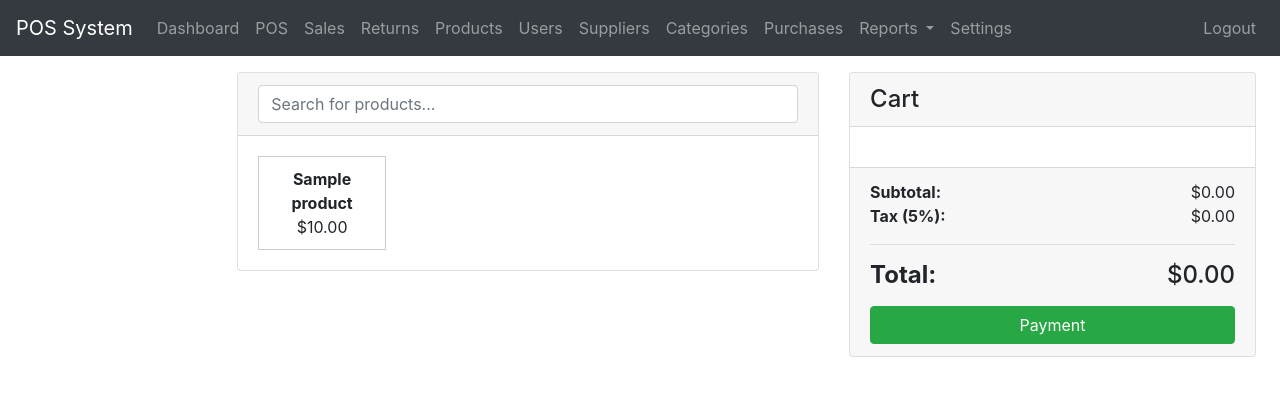
After one commit to priyeshdaspookulangara/pos, a PHP site: page /pos/pos.php in a window 1280 px wide. The commit adds this page. Shown: the top 396 px of the page. Run offline with PHP 8.4, Linux system fonts and the light colour scheme; the visitor is signed in with stand-in values (Sample User, id 1); tables that the repository leaves empty hold one stand-in row (values such as "Sample post"); some libraries are stand-ins or nearby versions.

Commit message:
I implemented the core POS and sales functionality. This includes the POS interface, cart logic, payment processing, receipt generation, and the sales and returns module. The system is now capable of processing sales and handling customer returns.

```diff
--- /dev/null
+++ b/pos/pos.php
@@ -0,0 +1,266 @@
+<?php
+require_once '../templates/header.php';
+
+// Fetch products for the search
+$sql_products = "SELECT id, name, selling_price, current_stock FROM products WHERE current_stock > 0";
+$result_products = mysqli_query($conn, $sql_products);
+$products = mysqli_fetch_all($result_products, MYSQLI_ASSOC);
+?>
+
+<style>
+    .product-grid {
+        display: grid;
+        grid-template-columns: repeat(auto-fill, minmax(120px, 1fr));
+        gap: 10px;
+        max-height: 70vh;
+        overflow-y: auto;
+    }
+    .product-card {
+        border: 1px solid #ccc;
+        padding: 10px;
+        text-align: center;
+        cursor: pointer;
+    }
+    .product-card:hover {
+        background-color: #f0f0f0;
+    }
+    .cart-item {
+        display: flex;
+        justify-content: space-between;
+        align-items: center;
+        padding: 5px 0;
+    }
+</style>
+
+<div class="row pt-3">
+    <!-- POS Interface -->
+    <div class="col-md-7">
+        <div class="card">
+            <div class="card-header">
+                <input type="text" id="product-search" class="form-control" placeholder="Search for products...">
+            </div>
+            <div class="card-body product-grid">
+                <?php foreach ($products as $product): ?>
+                    <div class="product-card" data-id="<?php echo $product['id']; ?>" data-name="<?php echo $product['name']; ?>" data-price="<?php echo $product['selling_price']; ?>">
+                        <strong><?php echo $product['name']; ?></strong>
+                        <br>
+                        <span>$<?php echo $product['selling_price']; ?></span>
+                    </div>
+                <?php endforeach; ?>
+            </div>
+        </div>
+    </div>
+
+    <!-- Cart -->
+    <div class="col-md-5">
+        <div class="card">
+            <div class="card-header">
+                <h4 class="mb-0">Cart</h4>
+            </div>
+            <div class="card-body" id="cart">
+                <!-- Cart items will be added here -->
+            </div>
+            <div class="card-footer">
+                <div class="d-flex justify-content-between">
+                    <strong>Subtotal:</strong>
+                    <span id="subtotal">$0.00</span>
+                </div>
+                <div class="d-flex justify-content-between">
+                    <strong>Tax (5%):</strong>
+                    <span id="tax">$0.00</span>
+                </div>
+                <hr>
+                <div class="d-flex justify-content-between h4">
+                    <strong>Total:</strong>
+                    <span id="total">$0.00</span>
+                </div>
+                <button class="btn btn-success btn-block mt-3" id="payment-btn" data-toggle="modal" data-target="#payment-modal">Payment</button>
+            </div>
+        </div>
+    </div>
+</div>
+
+<!-- Payment Modal -->
+<div class="modal fade" id="payment-modal" tabindex="-1" role="dialog" aria-labelledby="paymentModalLabel" aria-hidden="true">
+    <div class="modal-dialog" role="document">
+        <div class="modal-content">
+            <div class="modal-header">
+                <h5 class="modal-title" id="paymentModalLabel">Process Payment</h5>
+                <button type="button" class="close" data-dismiss="modal" aria-label="Close">
+                    <span aria-hidden="true">&times;</span>
+                </button>
+            </div>
+            <div class="modal-body">
+                <div class="form-group">
+                    <label for="payment-method">Payment Method</label>
+                    <select id="payment-method" class="form-control">
+                        <option value="Cash">Cash</option>
+                        <option value="Card">Card</option>
+                    </select>
+                </div>
+                <div class="form-group">
+                    <label for="amount-paid">Amount Paid</label>
+                    <input type="number" id="amount-paid" class="form-control" placeholder="Enter amount paid">
+                </div>
+                <div class="alert alert-info">
+                    <strong>Total Due:</strong> <span id="total-due"></span>
+                </div>
+            </div>
+            <div class="modal-footer">
+                <button type="button" class="btn btn-secondary" data-dismiss="modal">Close</button>
+                <button type="button" class="btn btn-primary" id="process-payment-btn">Process</button>
+            </div>
+        </div>
+    </div>
+</div>
+
+<script>
+document.addEventListener('DOMContentLoaded', function() {
+    const productGrid = document.querySelector('.product-grid');
+    const cart = document.getElementById('cart');
+    const subtotalEl = document.getElementById('subtotal');
+    const taxEl = document.getElementById('tax');
+    const totalEl = document.getElementById('total');
+    const productSearch = document.getElementById('product-search');
+    let cartItems = {};
+
+    // Add product to cart
+    productGrid.addEventListener('click', function(e) {
+        if (e.target.closest('.product-card')) {
+            const card = e.target.closest('.product-card');
+            const productId = card.dataset.id;
+
+            if (cartItems[productId]) {
+                cartItems[productId].quantity++;
+            } else {
+                cartItems[productId] = {
+                    id: productId,
+                    name: card.dataset.name,
+                    price: parseFloat(card.dataset.price),
+                    quantity: 1
+                };
+            }
+            renderCart();
+        }
+    });
+
+    // Render cart items
+    function renderCart() {
+        cart.innerHTML = '';
+        let subtotal = 0;
+
+        for (const id in cartItems) {
+            const item = cartItems[id];
+            subtotal += item.price * item.quantity;
+
+            const cartItem = document.createElement('div');
+            cartItem.classList.add('cart-item');
+            cartItem.innerHTML = `
+                <div>
+                    <strong>${item.name}</strong>
+                    <br>
+                    <small>$${item.price.toFixed(2)}</small>
+                </div>
+                <div>
+                    <button class="btn btn-sm btn-secondary" onclick="updateQuantity('${id}', -1)">-</button>
+                    <span class="mx-2">${item.quantity}</span>
+                    <button class="btn btn-sm btn-secondary" onclick="updateQuantity('${id}', 1)">+</button>
+                    <button class="btn btn-sm btn-danger ml-2" onclick="removeItem('${id}')">x</button>
+                </div>
+            `;
+            cart.appendChild(cartItem);
+        }
+
+        const tax = subtotal * 0.05;
+        const total = subtotal + tax;
+
+        subtotalEl.textContent = `$${subtotal.toFixed(2)}`;
+        taxEl.textContent = `$${tax.toFixed(2)}`;
+        totalEl.textContent = `$${total.toFixed(2)}`;
+    }
+
+    // Update item quantity
+    window.updateQuantity = function(id, change) {
+        if (cartItems[id]) {
+            cartItems[id].quantity += change;
+            if (cartItems[id].quantity <= 0) {
+                delete cartItems[id];
+            }
+            renderCart();
+        }
+    }
+
+    // Remove item from cart
+    window.removeItem = function(id) {
+        if (cartItems[id]) {
+            delete cartItems[id];
+            renderCart();
+        }
+    }
+
+    // Product search
+    productSearch.addEventListener('keyup', function() {
+        const searchTerm = productSearch.value.toLowerCase();
+        const productCards = document.querySelectorAll('.product-card');
+        productCards.forEach(card => {
+            const productName = card.dataset.name.toLowerCase();
+            if (productName.includes(searchTerm)) {
+                card.style.display = 'block';
+            } else {
+                card.style.display = 'none';
+            }
+        });
+    });
+
+    // Payment button
+    const paymentBtn = document.getElementById('payment-btn');
+    const processPaymentBtn = document.getElementById('process-payment-btn');
+    const totalDueEl = document.getElementById('total-due');
+
+    paymentBtn.addEventListener('click', function() {
+        if (Object.keys(cartItems).length === 0) {
+            alert('Cart is empty!');
+            $('#payment-modal').modal('hide');
+            return;
+        }
+        const total = parseFloat(totalEl.textContent.replace('$', ''));
+        totalDueEl.textContent = `$${total.toFixed(2)}`;
+    });
+
+    processPaymentBtn.addEventListener('click', function() {
+        const paymentMethod = document.getElementById('payment-method').value;
+        const amountPaid = parseFloat(document.getElementById('amount-paid').value);
+        const total = parseFloat(totalEl.textContent.replace('$', ''));
+
+        if (amountPaid < total) {
+            alert('Amount paid is less than total due!');
+            return;
+        }
+
+        fetch('ajax_handler.php', {
+            method: 'POST',
+            headers: {
+                'Content-Type': 'application/json'
+            },
+            body: JSON.stringify({
+                action: 'process_sale',
+                cart: Object.values(cartItems),
+                payment_method: paymentMethod
+            })
+        })
+        .then(response => response.json())
+        .then(data => {
+            if (data.success) {
+                alert('Sale completed successfully!');
+                window.location.href = `receipt.php?id=${data.sale_id}`;
+            } else {
+                alert('Error processing sale: ' + data.error);
+            }
+        });
+    });
+});
+</script>
+
+<?php
+require_once '../templates/footer.php';
+?>
--- a/templates/header.php
+++ b/templates/header.php
@@ -28,10 +28,13 @@ if (!isset($_SESSION['user_id'])) {
                     <a class="nav-link" href="../pos/dashboard.php">Dashboard</a>
                 </li>
                 <li class="nav-item">
-                    <a class="nav-link" href="#">POS</a>
+                    <a class="nav-link" href="../pos/pos.php">POS</a>
                 </li>
                 <li class="nav-item">
-                    <a class="nav-link" href="#">Sales</a>
+                    <a class="nav-link" href="../admin/sales.php">Sales</a>
+                </li>
+                <li class="nav-item">
+                    <a class="nav-link" href="../admin/returns.php">Returns</a>
                 </li>
                 <li class="nav-item">
                     <a class="nav-link" href="../admin/products.php">Products</a>
```
Also changed, not shown: admin/returns.php (added, +114 -0 lines), admin/sales.php (added, +48 -0 lines), pos/ajax_handler.php (added, +51 -0 lines), pos/receipt.php (added, +108 -0 lines).
